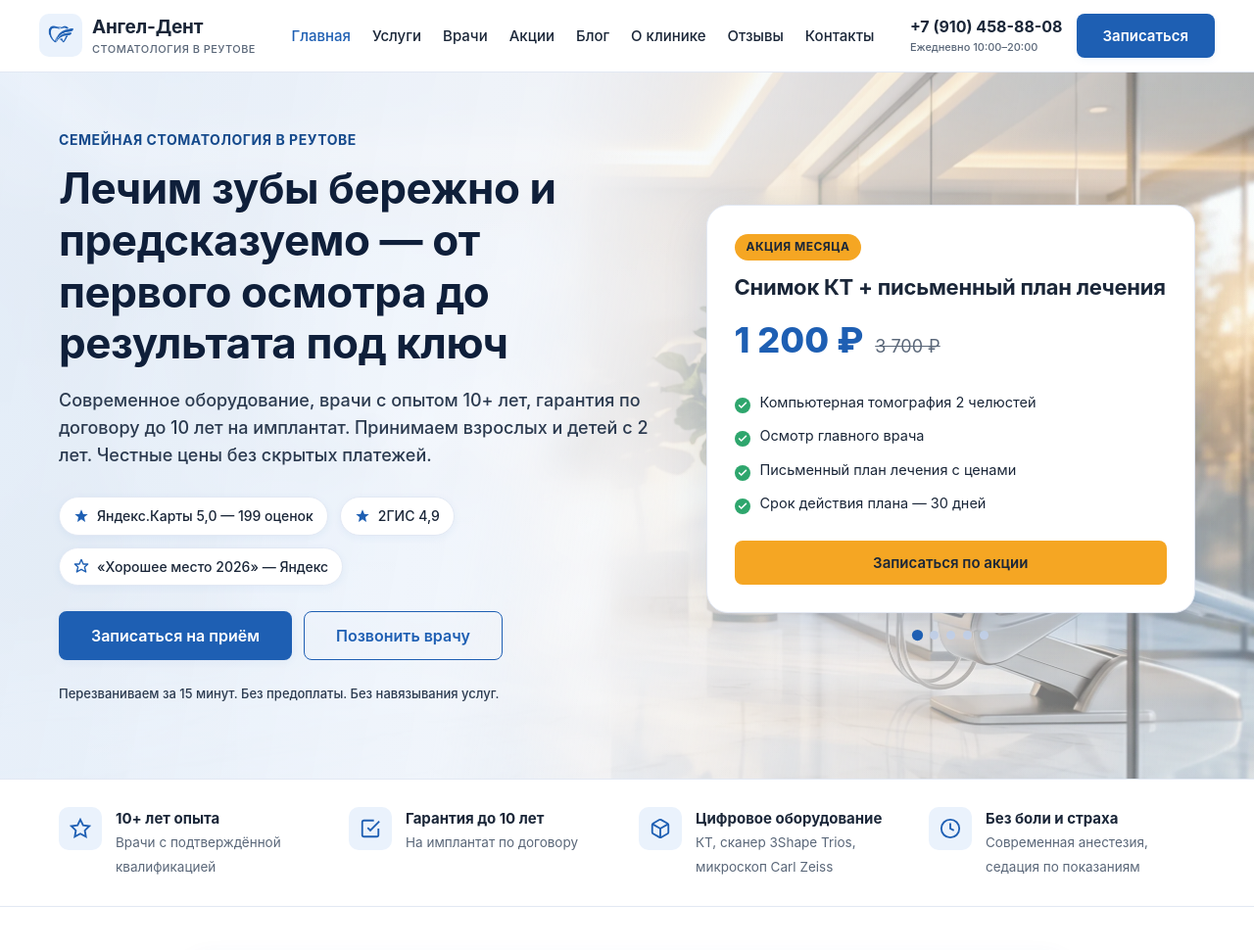
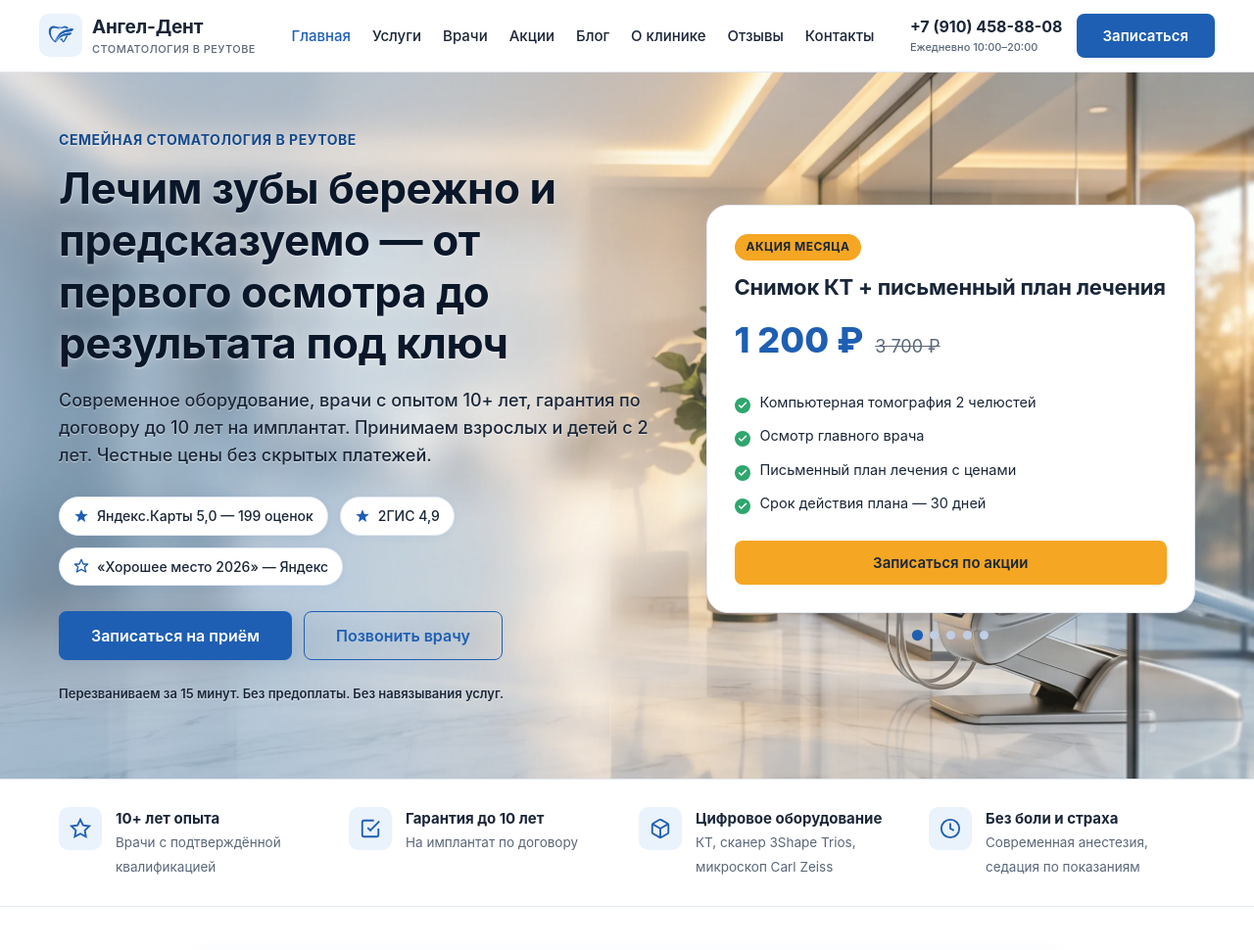
Before and after one commit to adriaaante/Angel-Dent-site, a PHP site: page / in a window 1280 px wide. Shown: the part 38-1008 px from the top of the page at 98% size. Run offline with PHP 8.4, Linux system fonts and the light colour scheme.

Commit message:
fix(hero): вернул прозрачность фото — overlay 0.55→0.00 вместо 0.97→0.20
Подложка сильно затемняла фото. Сейчас:
• Overlay: 0% 0.55 → 35% 0.30 → 65% 0.10 → 100% 0 — фото
  видно почти везде, лёгкая «вуаль» только в левом верхнем углу,
  где находится заголовок.
• Текст защищён через text-shadow (двойной у h1: 1px резкий +
  размытый glow 14px), без необходимости перекрывать фон.
• hero__title #0a1729, hero__lead #1a2638 + font-weight 500,
  hero__note #1a2638 + font-weight 600 — высокий контраст
  даже против тёмных участков фотографии.

```diff
--- a/assets/css/styles.css
+++ b/assets/css/styles.css
@@ -117,37 +117,40 @@ p { margin: 0 0 1em; }
   50%      { transform: scale(1.10) translate(-1.5%, -1%); }
 }
 
-/* Overlay: strong on the left (text side) → near-zero on the right (photo focal area).
-   Keeps headlines readable while preserving the photo's beauty. */
+/* Overlay: a light wash that protects the leftmost column where text
+   sits, but keeps most of the photo visible. */
 .hero__photo-overlay {
   position: absolute; inset: 0;
   background:
     linear-gradient(100deg,
-      rgba(234, 242, 252, 0.97) 0%,
-      rgba(245, 249, 255, 0.92) 40%,
-      rgba(245, 249, 255, 0.55) 70%,
-      rgba(245, 249, 255, 0.20) 100%),
-    linear-gradient(0deg, rgba(255, 255, 255, 0.12), rgba(255, 255, 255, 0));
+      rgba(234, 242, 252, 0.55) 0%,
+      rgba(245, 249, 255, 0.30) 35%,
+      rgba(245, 249, 255, 0.10) 65%,
+      rgba(245, 249, 255, 0.00) 100%);
 }
 
-/* Make hero text colours work against the photo backdrop —
-   muted grey #5a6779 was disappearing on light-blue marble.
-   Bump to darker greys; add subtle text-shadow on h1 for safety. */
+/* Dark text colours + crisp white text-shadow so the words stay readable
+   against any part of the photo — without hiding it. */
 .hero .hero__title {
-  color: #0f1f3a;
-  text-shadow: 0 1px 0 rgba(255, 255, 255, 0.5);
+  color: #0a1729;
+  text-shadow:
+    0 1px 2px rgba(255, 255, 255, 0.55),
+    0 0 14px rgba(255, 255, 255, 0.35);
 }
 .hero .hero__lead {
-  color: #2b3a4f;
+  color: #1a2638;
   font-weight: 500;
+  text-shadow: 0 1px 1px rgba(255, 255, 255, 0.6);
 }
 .hero .hero__note {
-  color: #2b3a4f;
-  font-weight: 500;
+  color: #1a2638;
+  font-weight: 600;
+  text-shadow: 0 1px 1px rgba(255, 255, 255, 0.6);
 }
 .hero .eyebrow {
   color: var(--c-primary-dark);
   font-weight: 700;
+  text-shadow: 0 1px 1px rgba(255, 255, 255, 0.6);
 }
 
 /* — Drifting micro-particles ("dust") — kept by user request — */
```
